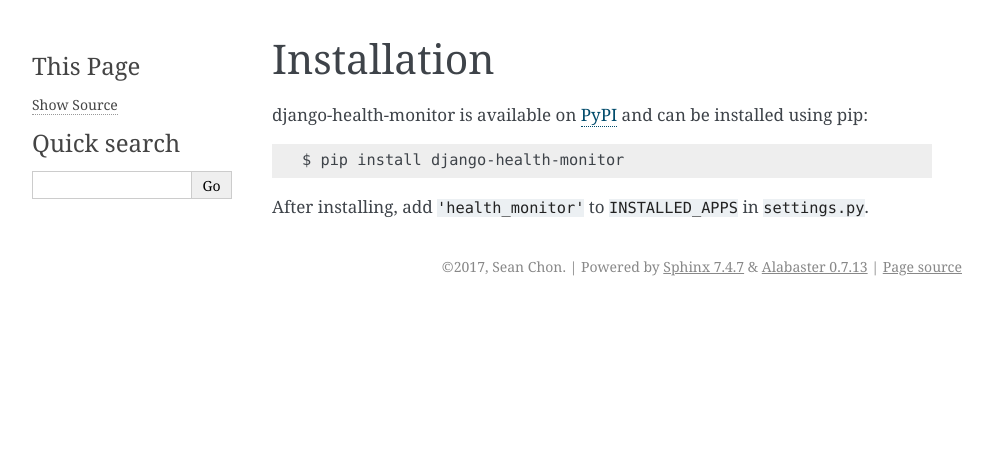
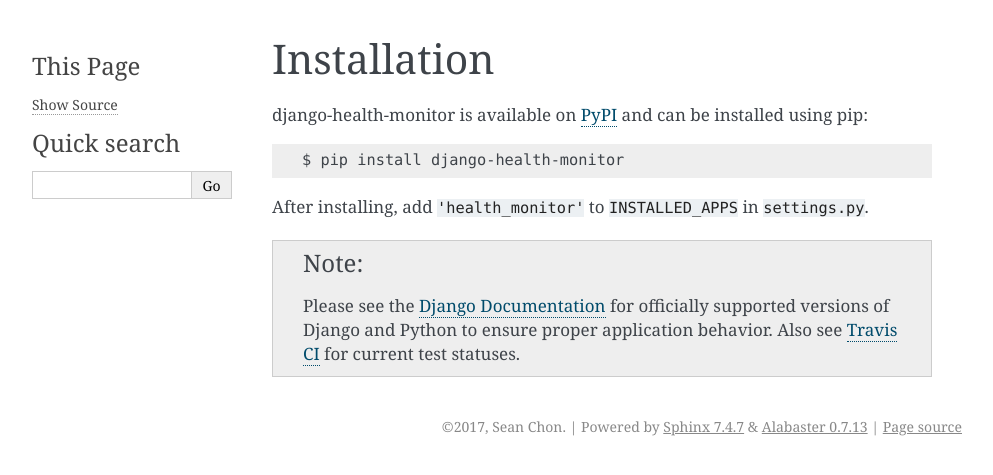
Before and after one commit to gracenote/django-health-monitor, a Sphinx documentation site: the page built from docs/installation.rst, in a window 1280 px wide. Shown: the top 475 px of the page, without its empty margins (148-1141 px from the left). Built offline with Sphinx 7.4.7, drawn with Linux system fonts in a browser that asks for light colours.

Commit message:
Update docs.

```diff
--- a/docs/installation.rst
+++ b/docs/installation.rst
@@ -7,3 +7,6 @@ django-health-monitor is available on `PyPI <https://pypi.python.org/pypi/django
     $ pip install django-health-monitor
 
 After installing, add ``'health_monitor'`` to ``INSTALLED_APPS`` in ``settings.py``.
+
+.. note::
+  Please see the `Django Documentation <https://docs.djangoproject.com/en/1.11/faq/install/#what-python-version-can-i-use-with-django>`_ for officially supported versions of Django and Python to ensure proper application behavior. Also see `Travis CI <https://travis-ci.org/gracenote/django-health-monitor>`_ for current test statuses.
```
